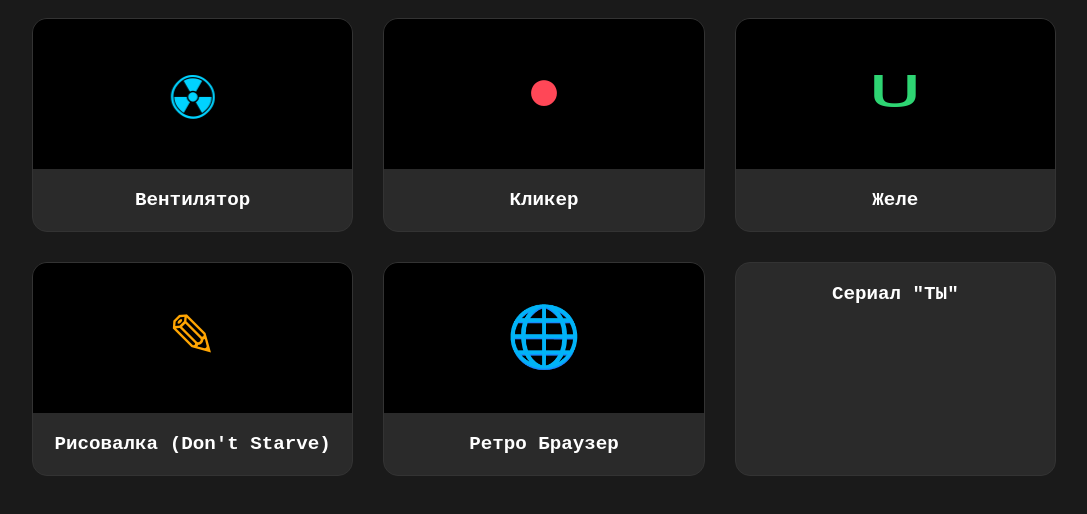
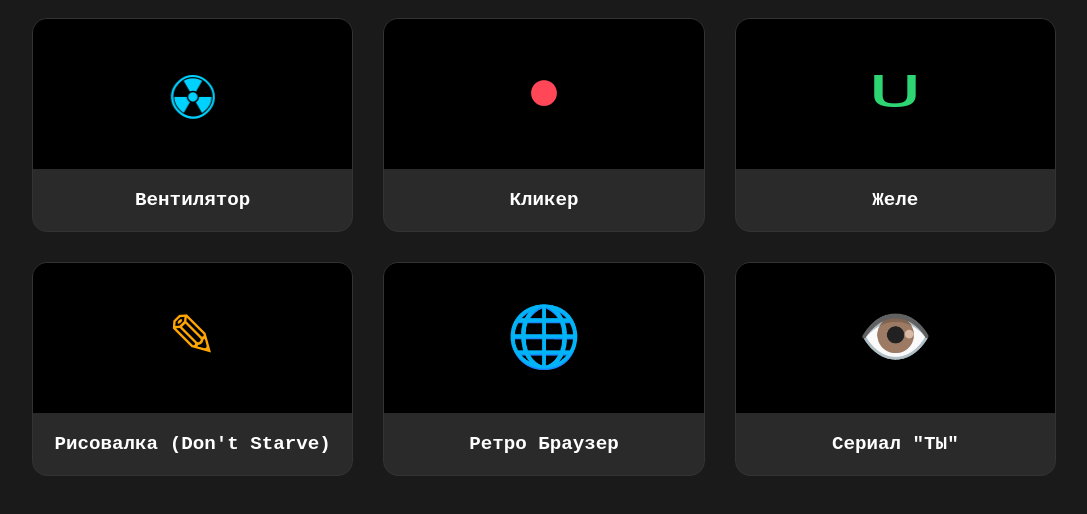
Before and after one commit to roba-bot/potential-dollop, a plain HTML site: page index.html in a window 1280 px wide. Shown: the part 116-630 px from the top of the page, without its empty margins (96-1183 px from the left). Drawn offline with Linux system fonts and the light colour scheme.

Commit message:
Update index.html

```diff
--- a/index.html
+++ b/index.html
@@ -60,19 +60,27 @@
         .info {
             padding: 20px;
             text-align: center;
+            flex-grow: 1;
+            display: flex;
+            align-items: center;
+            justify-content: center;
         }
         .info h3 {
             margin: 0;
             font-size: 1.2rem;
         }
 
+        /* Иконки для карточек */
         .p-fan::before { content: '☢'; font-size: 60px; color: #00d2ff; animation: spin 2s linear infinite; }
         .p-clicker::before { content: '●'; font-size: 60px; color: #ff4757; }
         .p-jelly::before { content: 'U'; font-size: 60px; color: #2ed573; transform: scale(1.5, 0.8); }
         .p-draw::before { content: '✎'; font-size: 60px; color: #ffa502; }
         .p-browser::before { content: '🌐'; font-size: 60px; color: #747d8c; }
+        .p-you::before { content: '👁️'; font-size: 60px; color: #ff6b81; }
 
-        @keyframes spin { 100% { transform: rotate(360deg); } }
+        @keyframes spin {
+            100% { transform: rotate(360deg); }
+        }
     </style>
 </head>
 <body>
@@ -97,10 +105,10 @@
         <a href="browser.html" class="card">
             <div class="preview p-browser"></div>
             <div class="info"><h3>Ретро Браузер</h3></div>
+        </a>
         <a href="you.html" class="card">
-            <div class="watch-you(RU)"></div>
+            <div class="preview p-you"></div>
             <div class="info"><h3>Сериал "ТЫ"</h3></div>
-        </a>
         </a>
     </div>
 </body>
```
